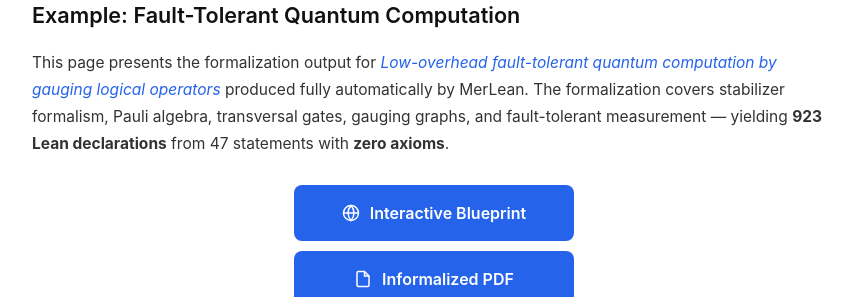
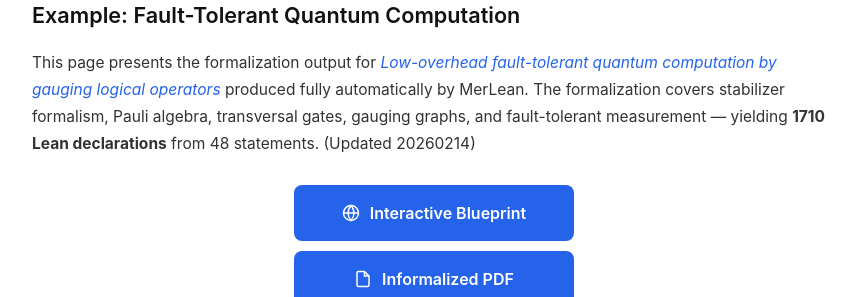
Before and after one commit to doxtor6/MerLean-examples, a Jekyll site: the page built from home_page/index.html, in a window 1280 px wide. Shown: the part 589-886 px from the top of the page, without its empty margins (206-1073 px from the left). Built offline with Jekyll 4.4.1, drawn with Linux system fonts in a browser that asks for light colours.

Commit message:
Update homepage stats to reflect current formalization (1710 declarations, 48 statements)
Co-Authored-By: Claude Opus 4.6 <noreply@anthropic.com>

```diff
--- a/home_page/index.html
+++ b/home_page/index.html
@@ -47,8 +47,8 @@ title: "MerLean"
     <a href="https://arxiv.org/abs/2410.02213" target="_blank" rel="noopener"><em>Low-overhead fault-tolerant quantum computation by gauging logical operators</em></a>
     produced fully automatically by MerLean.
     The formalization covers stabilizer formalism, Pauli algebra, transversal gates, gauging graphs,
-    and fault-tolerant measurement &mdash; yielding <strong>923 Lean declarations</strong> from 47 statements
-    with <strong>zero axioms</strong>.
+    and fault-tolerant measurement &mdash; yielding <strong>1710 Lean declarations</strong> from 48 statements.
+    (Updated 20260214)
   </p>
 
   <div class="example-links">
```
